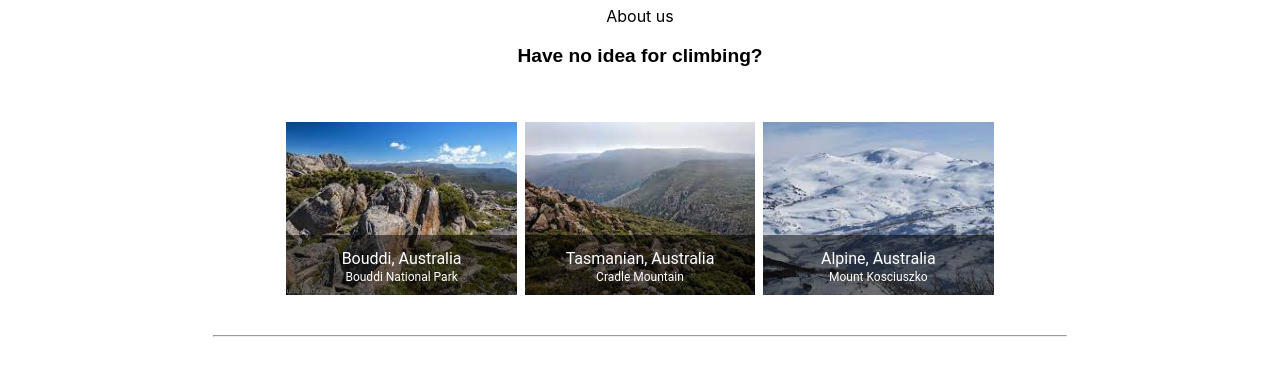
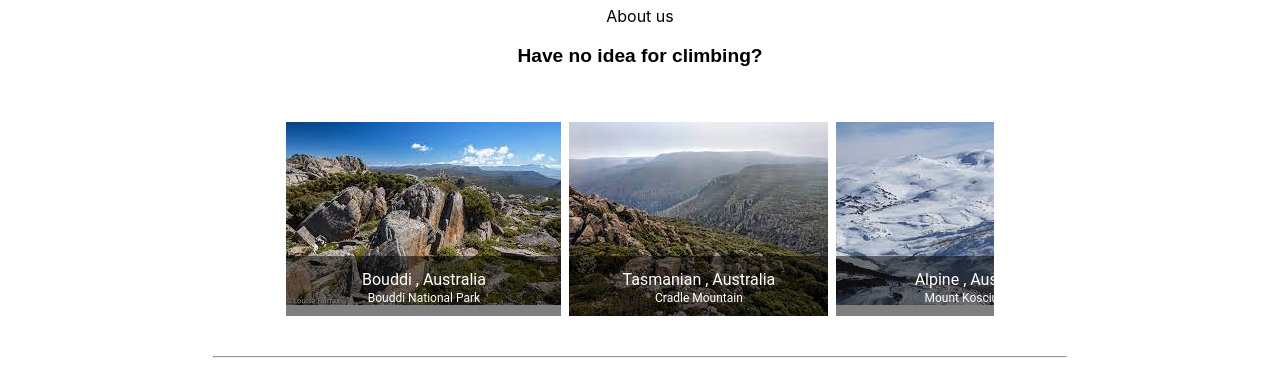
Before and after one commit to williamzeming/csit321, a React (Create React App) app in the folder webapp/: page / in a window 1280 px wide. Shown: the part 1040-1406 px from the top of the page. Built offline with nearby package versions, Linux system fonts and the light colour scheme; no server answers.

Commit message:
rating value

```diff
--- a/webapp/src/App.js
+++ b/webapp/src/App.js
@@ -21,7 +21,11 @@ class App extends Component {
                     <Route path="/" element={<Home/>}></Route>
                     <Route path="/Login" element={<Login/>}></Route>
                     <Route path="/Register" element={<Register/>} component={Register}></Route>
-                    <Route path="/Detail" element={<Detail/>} component={Detail}></Route>
+                    <Route path="/Detail">
+                        <Route path=":loc" element={<Detail/>} component={Detail}></Route>
+                        <Route path="" element={<Home/>} component={Home}></Route>
+                    </Route>
+
                     <Route path="/Footer" element={<Footer/>} component={Footer}></Route>
                     <Route path="/Map" element={<Map/>} component={Map}></Route>
                     <Route path="/Star" element={<Star/>} component={Star}></Route>
--- a/webapp/src/page/Detail.js
+++ b/webapp/src/page/Detail.js
@@ -1,6 +1,7 @@
 import React, {Component} from 'react';
 import ReactDOM from "react-dom/client";
 import {default as axios} from "axios";
+import { useParams  } from "react-router-dom";
 import {styled} from '@mui/material/styles';
 import Box from '@mui/material/Box';
 import Paper from '@mui/material/Paper';
@@ -29,14 +30,12 @@ class Detail extends React.Component {
         lng: 0,
         loginState: false,
         userName: this.getCookie('fname'),
-        rateValue:0,
-        newValue:0
+        rateValue:0
     };
 
 
     initDetailPost = () => {
         const params = {
-            uid: 1
         }
         axios.post(url + "5000/initDetailPost", params).then((res) => {
             this.setState({
@@ -64,8 +63,9 @@ class Detail extends React.Component {
         }
         return "";
     }
-    showMap() {
-        console.log(this.state.lat)
+    showURL= () => {
+        let { loc } = useParams();
+        console.log(loc)
     }
 
     componentDidMount = () => {
@@ -81,6 +81,7 @@ class Detail extends React.Component {
     render() {
         return (
             <div>
+                <Button onClick={this.showURL}>show url</Button>
                 <Grid className={"column"} container>
                     <Grid className={"topFirstColumn"} item xs={3} md={4} lg={4}>
                         <img src={logo1} height={25} width={25} style={{paddingLeft: 10, marginBottom: 3}}
--- a/webapp/src/page/Home.js
+++ b/webapp/src/page/Home.js
@@ -57,17 +57,20 @@ const bull = (
 var itemData = [
     {
         img: img1,
-        title: 'Bouddi, Australia',
+        title: 'Bouddi',
+        nation: 'Australia',
         name: 'Bouddi National Park',
     },
     {
         img: img2,
-        title: 'Tasmanian, Australia',
+        title: 'Tasmanian',
+        nation: 'Australia',
         name: 'Cradle Mountain',
     },
     {
         img: img3,
-        title: 'Alpine, Australia',
+        title: 'Alpine',
+        nation: 'Australia',
         name: 'Mount Kosciuszko',
     }
 ]
@@ -291,14 +294,11 @@ class Home extends React.Component {
                                     <ImageList cols={3} gap={8}>
                                         {itemData.map((item) => (
                                             <ImageListItem key={item.img}>
-                                                {/*<img src={`${item.img}?w=248&fit=crop&auto=format`}*/}
-                                                {/*     srcSet={`${item.img}?w=248&fit=crop&auto=format&dpr=2 2x`}*/}
-                                                {/*     alt={item.title}*/}
-                                                {/*     loading="lazy"*/}
-                                                {/*/>*/}
-                                                < img src={item.img} alt={item.title} loading="lazy"/>
+                                                <ButtonBase href = {`/Detail/${item.title}`}>
+                                                    < img src={item.img} alt={item.title} loading="lazy"/>
+                                                </ButtonBase>
                                                 <ImageListItemBar align={"center"}
-                                                                  title={item.title}
+                                                                  title={item.title+" , "+item.nation}
                                                                   subtitle={item.name}
                                                 />
                                             </ImageListItem>
```
Also changed, not shown: 1 other file (tests, documents, lock files or other folders).
